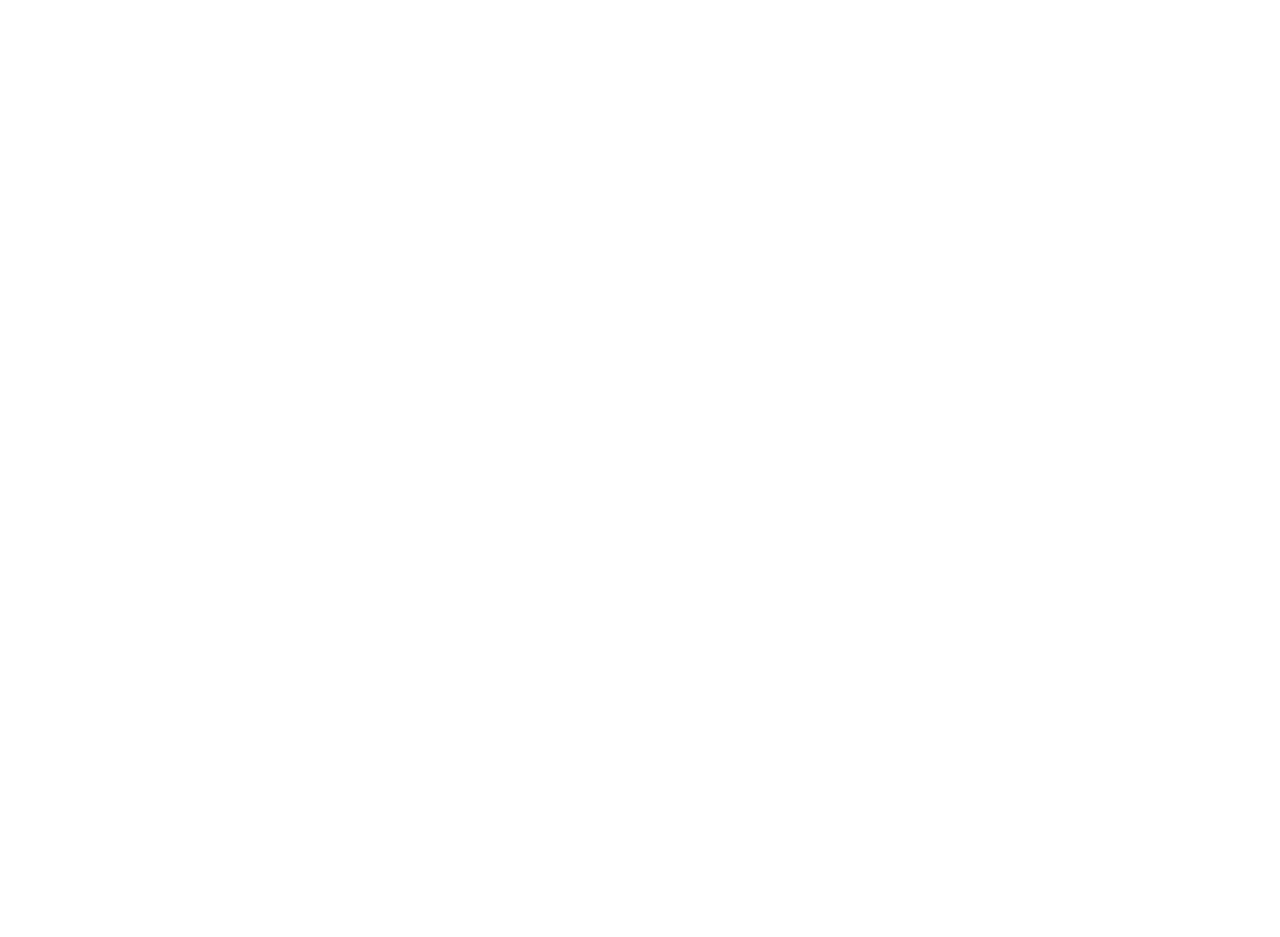
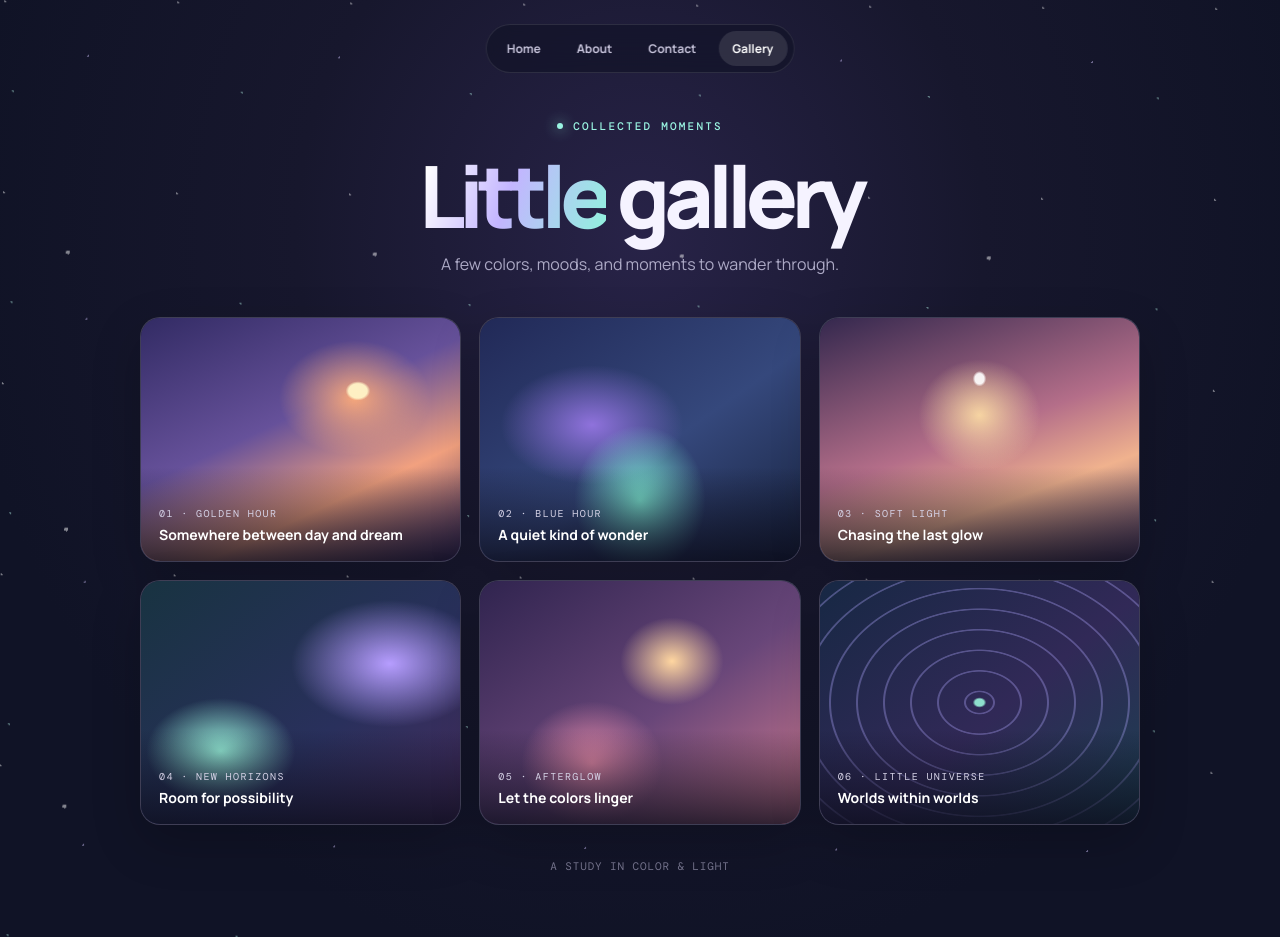
Before and after one commit to amil72/Project-1, a plain HTML site: page gallery.html in a window 1280 px wide. Before the commit the page ends 800 px from the top, so only its background shows below. Drawn offline with nearby package versions, Linux system fonts and the light colour scheme.

Commit message:
gallery page created

```diff
--- a/gallery.html
+++ b/gallery.html
@@ -0,0 +1,66 @@
+<!doctype html>
+<html lang="en">
+<head>
+  <meta charset="utf-8">
+  <meta name="viewport" content="width=device-width, initial-scale=1">
+  <meta name="theme-color" content="#101326">
+  <meta name="description" content="A little gallery of color, light, and inspiration.">
+  <title>Gallery — Hello, World!</title>
+  <style>
+    @import url('https://fonts.googleapis.com/css2?family=DM+Mono:wght@400;500&family=Manrope:wght@400;500;600;700;800&display=swap');
+    :root { color-scheme:dark; --ink:#f5f3ff; --muted:#aca9c5; --aqua:#9af5e2; }
+    * { box-sizing:border-box; }
+    body { margin:0; min-height:100svh; color:var(--ink); font-family:Manrope,system-ui,sans-serif; background:radial-gradient(ellipse at 50% 25%,#282348 0%,#17172d 38%,#101326 75%); }
+    body::before { content:""; position:fixed; inset:-30%; z-index:-1; pointer-events:none; background-image:radial-gradient(1px 1px at 20% 30%,#fff 98%,transparent),radial-gradient(1px 1px at 70% 60%,#b6f6ea 98%,transparent),radial-gradient(2px 2px at 45% 80%,#fff 98%,transparent),radial-gradient(1px 1px at 85% 15%,#d1c4ff 98%,transparent); background-size:173px 191px,229px 211px,307px 277px,251px 263px; opacity:.48; animation:drift 70s linear infinite; }
+    @keyframes drift { to { transform:translate3d(4%,-3%,0) rotate(5deg); } }
+    nav { position:fixed; z-index:2; top:24px; left:50%; transform:translateX(-50%); display:flex; gap:8px; padding:6px; border:1px solid rgba(255,255,255,.1); border-radius:999px; background:rgba(18,19,39,.65); backdrop-filter:blur(12px); }
+    nav a { padding:9px 14px; border-radius:999px; color:#c7c4db; text-decoration:none; font-size:12px; font-weight:700; transition:background .2s,color .2s; white-space:nowrap; }
+    nav a:hover,nav a[aria-current="page"] { color:#fff; background:rgba(255,255,255,.11); }
+    nav a:focus-visible { outline:2px solid var(--aqua); outline-offset:2px; }
+    main { width:min(1000px,calc(100% - 36px)); margin:auto; padding:112px 0 64px; text-align:center; }
+    .eyebrow { display:inline-flex; align-items:center; gap:10px; color:var(--aqua); font:500 11px 'DM Mono',monospace; letter-spacing:.2em; text-transform:uppercase; }
+    .eyebrow::before { content:""; width:6px; height:6px; border-radius:50%; background:var(--aqua); box-shadow:0 0 14px var(--aqua); }
+    h1 { margin:18px 0 12px; font-size:clamp(54px,10vw,86px); line-height:1; letter-spacing:-.075em; font-weight:800; }
+    h1 span { color:transparent; background:linear-gradient(110deg,#fff 8%,#c3b5ff 48%,#93efdf 95%); -webkit-background-clip:text; background-clip:text; }
+    .intro { margin:0 auto; color:var(--muted); font-size:16px; line-height:1.8; }
+    .grid { display:grid; grid-template-columns:repeat(3,1fr); gap:18px; margin-top:38px; text-align:left; }
+    figure { position:relative; min-height:245px; margin:0; overflow:hidden; isolation:isolate; border:1px solid rgba(255,255,255,.13); border-radius:20px; background:#22213c; box-shadow:0 18px 50px rgba(0,0,0,.2); }
+    figure::before { content:""; position:absolute; z-index:-1; inset:0; transition:transform .6s cubic-bezier(.2,.7,.2,1); }
+    figure:hover::before { transform:scale(1.07); }
+    .art-one::before { background:radial-gradient(ellipse at 68% 30%,rgba(255,244,199,.95) 0 3%,transparent 4%),radial-gradient(ellipse at 67% 33%,#f6a77b 0,transparent 25%),linear-gradient(155deg,#322b64 0%,#66519a 43%,#f2a17f 70%,#432f69 100%); }
+    .art-two::before { background:radial-gradient(ellipse at 50% 75%,#80efd8 0,transparent 29%),radial-gradient(ellipse at 35% 44%,#8f72dc 0,transparent 31%),linear-gradient(145deg,#212957,#35487c 55%,#18233f); }
+    .art-three::before { background:radial-gradient(ellipse at 50% 25%,rgba(255,255,255,.9) 0 2%,transparent 3%),radial-gradient(ellipse at 50% 40%,#f6d4a2 0,transparent 27%),linear-gradient(160deg,#34284e,#b46e89 48%,#f0b28e 70%,#574069); }
+    .art-four::before { background:radial-gradient(ellipse at 25% 70%,#97f1da 0,transparent 22%),radial-gradient(ellipse at 78% 34%,#b69dff 0,transparent 28%),linear-gradient(140deg,#183341,#29305c 60%,#472d5f); }
+    .art-five::before { background:radial-gradient(ellipse at 60% 33%,#ffd6a0 0,transparent 19%),radial-gradient(ellipse at 35% 75%,#e88ba9 0,transparent 24%),linear-gradient(145deg,#30244f,#684679 55%,#d07a8e); }
+    .art-six::before { background:radial-gradient(ellipse at 50% 50%,rgba(158,255,225,.85) 0 2%,transparent 3%),repeating-radial-gradient(ellipse at 50% 50%,transparent 0 13px,rgba(177,168,255,.34) 14px 15px,transparent 16px 27px),linear-gradient(140deg,#172844,#312957 55%,#1b4050); }
+    figcaption { position:absolute; inset:auto 0 0; padding:40px 18px 17px; color:#fff; font-size:14px; font-weight:700; background:linear-gradient(transparent,rgba(12,13,28,.8)); }
+    figcaption small { display:block; margin-bottom:5px; color:#d5d2e6; font:10px 'DM Mono',monospace; letter-spacing:.14em; text-transform:uppercase; }
+    .note { margin-top:34px; color:#77768f; font:11px 'DM Mono',monospace; letter-spacing:.08em; }
+    @media (max-width:700px) { .grid {grid-template-columns:repeat(2,1fr);gap:12px} figure {min-height:210px} }
+    @media (max-width:520px) { nav {gap:2px;padding:5px} nav a {padding:8px 10px;font-size:11px} main {padding-top:104px} .grid {grid-template-columns:1fr} figure {min-height:240px} }
+    @media (prefers-reduced-motion:reduce) { *,*::before,*::after { animation-duration:.01ms !important; animation-iteration-count:1 !important; transition-duration:.01ms !important; } }
+  </style>
+</head>
+<body>
+  <nav aria-label="Main navigation">
+    <a href="index.html">Home</a>
+    <a href="about.html">About</a>
+    <a href="contact.html">Contact</a>
+    <a href="gallery.html" aria-current="page">Gallery</a>
+  </nav>
+  <main>
+    <div class="eyebrow">Collected moments</div>
+    <h1><span>Little</span> gallery</h1>
+    <p class="intro">A few colors, moods, and moments to wander through.</p>
+    <section class="grid" aria-label="Abstract art gallery">
+      <figure class="art-one"><figcaption><small>01 · Golden hour</small>Somewhere between day and dream</figcaption></figure>
+      <figure class="art-two"><figcaption><small>02 · Blue hour</small>A quiet kind of wonder</figcaption></figure>
+      <figure class="art-three"><figcaption><small>03 · Soft light</small>Chasing the last glow</figcaption></figure>
+      <figure class="art-four"><figcaption><small>04 · New horizons</small>Room for possibility</figcaption></figure>
+      <figure class="art-five"><figcaption><small>05 · Afterglow</small>Let the colors linger</figcaption></figure>
+      <figure class="art-six"><figcaption><small>06 · Little universe</small>Worlds within worlds</figcaption></figure>
+    </section>
+    <div class="note">A STUDY IN COLOR &amp; LIGHT</div>
+  </main>
+</body>
+</html>
```
Also changed, not shown: about.html (+2 -0 lines), contact.html (+2 -0 lines), index.html (+2 -0 lines).
